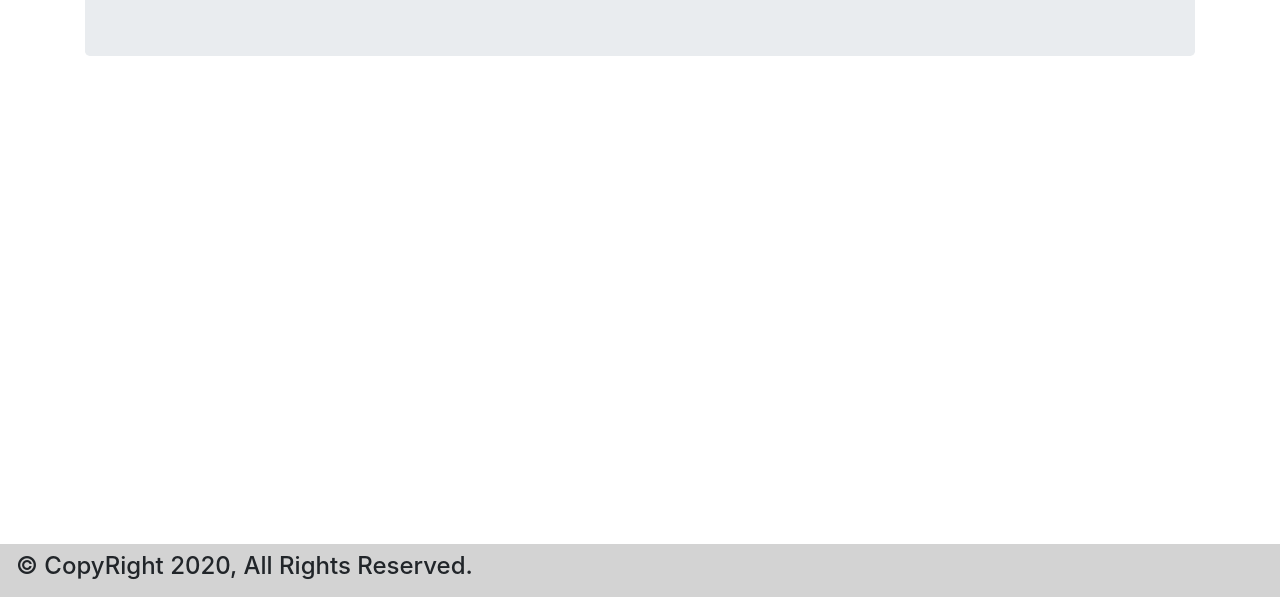
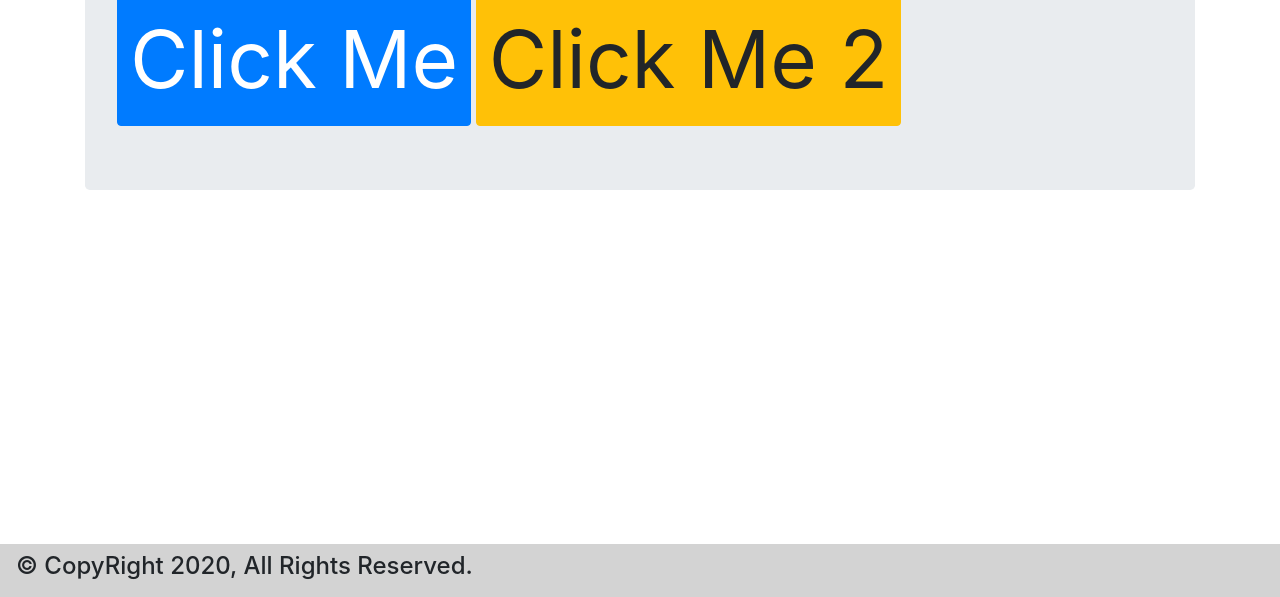
Before and after one commit to JulianMiguelAlapan/COMP125-M2020-Lesson5, a website: page index.html in a window 1280 px wide. Shown: the part 203-800 px from the top of the page. Drawn offline with nearby package versions, Linux system fonts and the light colour scheme.

Commit message:
Working with the DOM

```diff
--- a/Scripts/app.js
+++ b/Scripts/app.js
@@ -1,7 +1,5 @@
 // IIFE - Immediately Invoked Function Expression
 (function(){
-
-
 
 
     // named function
@@ -9,13 +7,63 @@
     {
         console.log('%cApp Started...', "color:white; font-size: 24px;");
 
-        Second();
+        /* let clickMeButton = document.getElementById("clickMeButton");
+
+        if(clickMeButton)
+        {
+            console.log(clickMeButton);
+        } */
+
+        let buttons = document.getElementsByTagName("button");
+        let buttonCount = 0;
+
+        if(buttons)
+        {
+            for (const button of buttons) {
+
+                if (buttonCount > 0)
+                {
+                    button.style.fontSize = "80px";
+                }
+
+
+                buttonCount++;
+                console.log(button);
+            }
+        }
+
+
+        let buttonsQuery = document.querySelectorAll("button");
+
+        if(buttonsQuery)
+        {
+            /*  - WORKED
+            buttonsQuery.forEach(button => {
+                console.log(button);
+            }); */
+
+            /*  - WORKED
+            for (const button of buttonsQuery) {
+                console.log(button);
+            } */
+
+            for (let index = 0; index < buttonsQuery.length; index++) {
+                console.log(buttonsQuery[index]);
+
+            }
+        }
+
+
+        let helloWorld = document.getElementsByTagName("h1")[0].textContent;
+
+        console.log(helloWorld);
+
+        let mainInnerHTML = document.getElementsByTagName("main")[0].innerText;
+
+        console.log(mainInnerHTML);
     }
 
-    function Second()
-    {
-        console.log("This is second function");
-    }
+
 
     window.addEventListener("load", Start);
 
--- a/index.html
+++ b/index.html
@@ -51,7 +51,10 @@
         <div class="container">
             <div class="jumbotron">
                 <h1 class="display-4">Hello, world!</h1>
-              </div>
+
+                <button class="btn btn-primary" id="clickMeButton" name="juliansButton">Click Me</button>
+                <button class="btn btn-warning" id="clickMeButton" name="juliansButton">Click Me 2</button>
+            </div>
         </div>
     </main>
 
--- a/package.json
+++ b/package.json
@@ -1,7 +1,7 @@
 {
-  "name": "comp125-m2020-lesson4-part2",
+  "name": "comp125-m2020-lesson5",
   "version": "1.0.0",
-  "description": "Demo Project for COMP125 Lesson 4",
+  "description": "Demo Project for COMP125 Lesson 5",
   "main": "index.js",
   "author": "Julian Miguel Alapan",
   "license": "MIT",
```
